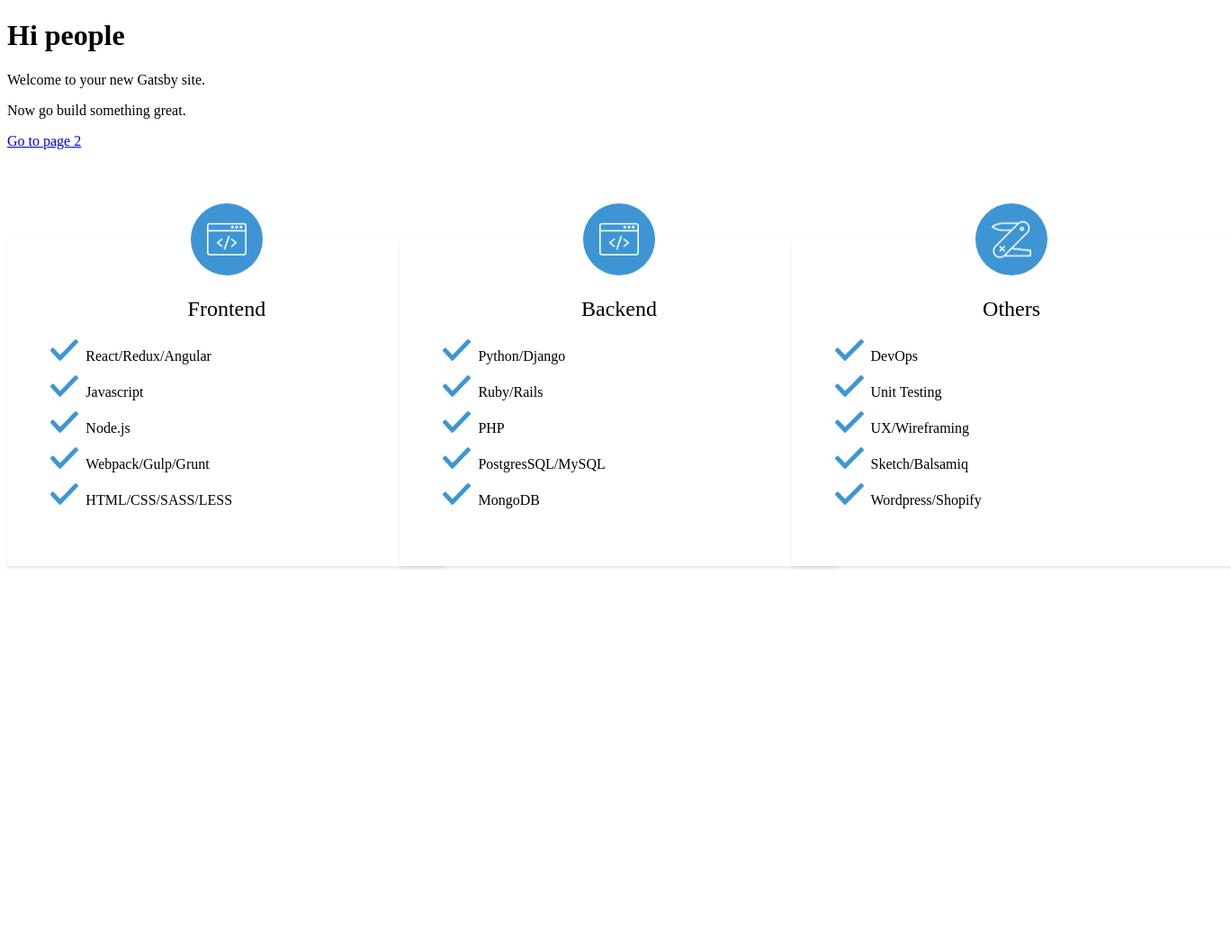
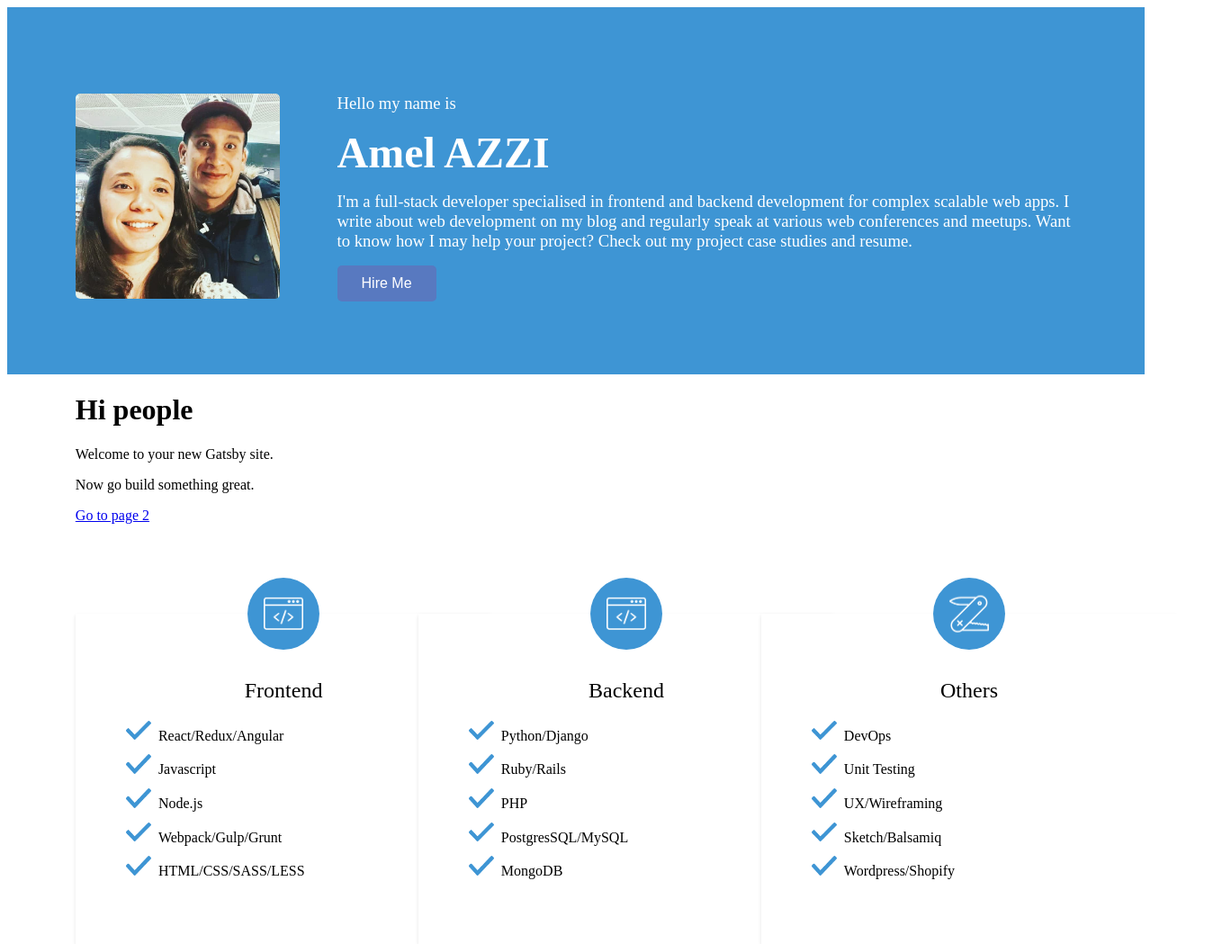
Before and after one commit to weekendapps/reactfolio, a Gatsby site: page / in a window 1280 px wide. Shown: the whole page at 90% size, 1368 px wide, since content can reach past the window. Before the commit the page ends 800 px from the top, so only its background shows below. Built offline with nearby package versions, Linux system fonts and the light colour scheme; Gatsby itself is replaced by a stand-in of ours.

Commit message:
add bibliography

```diff
--- /dev/null
+++ b/src/components/biography/biography.js
@@ -0,0 +1,25 @@
+import React from 'react';
+import './biography.scss';
+
+
+const Biography = ({image, name, bio}) => (
+    <div className="container">
+        <div className="image-container">
+            <img className="profil-pic" src={require('../../icons/image.jpg')} />
+        </div>
+        <div className="info-container">
+            <p>Hello my name is</p>
+            <h1>Amel AZZI</h1>
+            <p>
+                I'm a full-stack developer specialised in frontend and
+                backend development for complex scalable web apps. I write
+                about web development on my blog and regularly speak at various
+                web conferences and meetups. Want to know how I may help your
+                project? Check out my project case studies and resume.
+            </p>
+            <button> Hire Me </button>
+        </div>
+    </div>
+);
+
+export default Biography;
--- /dev/null
+++ b/src/components/biography/biography.scss
@@ -0,0 +1,58 @@
+@import '../../styles/variables';
+
+.container{
+    width: 100%;
+    height: 25.5em;
+    padding-left: 0;
+    padding-right: 0;
+    background-color: $blue;
+}
+
+.image-container{
+    float: left;
+    width: 18%;
+    margin-left: 6%;
+    margin-top: 6em;
+    margin-bottom: 6em;
+}
+
+.profil-pic{
+    width:100%;
+    height: auto;
+    border-radius: 5px;
+}
+
+.info-container{
+    float: right;
+    width: 65%;
+    margin-top: 6em;
+    margin-right: 6%;
+}
+
+.info-container > p{
+    color: white;
+    margin: 0;
+    margin-bottom: 16px;
+    font-size: 14pt;
+}
+
+.info-container > h1{
+    color: white;
+    margin: 0;
+    margin-bottom: 16px;
+    font-size: 36pt;
+}
+
+.info-container > button{
+    width: 110px;
+    height: 40px;
+    border: none;
+    border-radius: 5px;
+    background-color: $purple;
+    color: white;
+    font-size: 12pt;
+    text-align: center;
+    text-decoration: none;
+    margin: 0;
+    margin-bottom: 16px;
+}
--- a/src/components/card/card.scss
+++ b/src/components/card/card.scss
@@ -11,12 +11,9 @@
 
 .card-shape{
     width: 100%;
-    margin-right: 32px;
-    margin-bottom: 32px;
-    padding: 48px;
+    padding: 16%;
     background-color: white;
     position: relative;
-
     box-shadow: 0 2px 4px 0 rgba(0,0,0,0.1);
     transition: 0.3s;
 }
--- a/src/components/header/header.scss
+++ b/src/components/header/header.scss
@@ -1,5 +1,4 @@
 @import '../../styles/variables';
-
 
 header {
 	display: flex;
@@ -12,7 +11,7 @@ header {
 	color: $lighter-gray;
 	position: fixed;
 	overflow: hidden;
-	width: 100%
+	width: 100%;
 }
 
 .header-container {
--- a/src/layouts/index.scss
+++ b/src/layouts/index.scss
@@ -20,7 +20,8 @@ body * + * {
 	margin-top: 1.5em;
 }
 .container {
-	max-width: 1080px;
+	//max-width: 1080px;
+	width: 100%; //add this to have the full width
 	margin: 0 auto;
 	padding: 0.5em;
 }
--- a/src/pages/index.js
+++ b/src/pages/index.js
@@ -3,6 +3,7 @@ import './index.scss';
 
 import Link from 'gatsby-link'
 import Card from '../components/card/card'
+import Biography from '../components/biography/biography'
 
 //----------------------------- Declare FrontEnd Skills -----------------------------//
 var FrontSkills =[
@@ -56,6 +57,8 @@ const OtherSkills = OtherSkill.map((skill) =>
 
 const IndexPage = () => (
     <div>
+        <Biography></Biography>
+        <div className="child-container">
             <h1>Hi people</h1>
             <p>Welcome to your new Gatsby site.</p>
             <p>Now go build something great.</p>
@@ -72,6 +75,7 @@ const IndexPage = () => (
                 </div>
             </div>
         </div>
+    </div>
 )
 
 export default IndexPage
--- a/src/pages/index.scss
+++ b/src/pages/index.scss
@@ -1,24 +1,29 @@
 @import '../styles/variables';
 
+
+.child-container{
+    max-width: 88%;
+    margin-left: 6%;
+}
+
 .cards{
-    width: 100%;
     margin-top: 100px;
 }
 
 .front-end{
-    width: 31%;
+    width: 31.5%;
     float: left;
 }
 
 .back-end{
-    width: 31%;
+    width: 31.5%;
     float: left;
-    margin-left: 3.5%;
+    margin-left: 2.75%;
     margin-top: 0
 }
 
 .other-skills{
-    width: 31%;
+    width: 31.5%;
     float: right;
-    margin-top: 0
+    margin-top: 0;
 }
```
Also changed, not shown: src/icons/image.jpg (added). Lines whose indentation alone changed are shown as unchanged.
